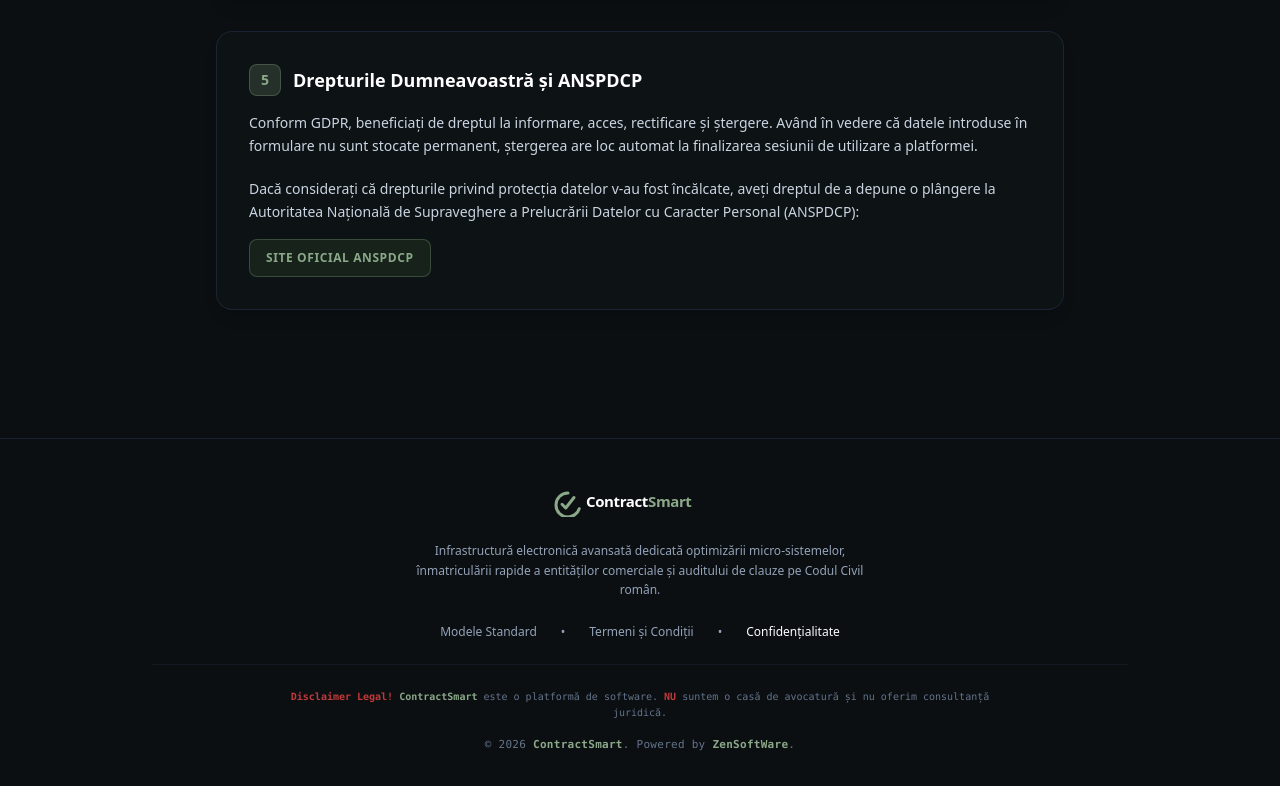
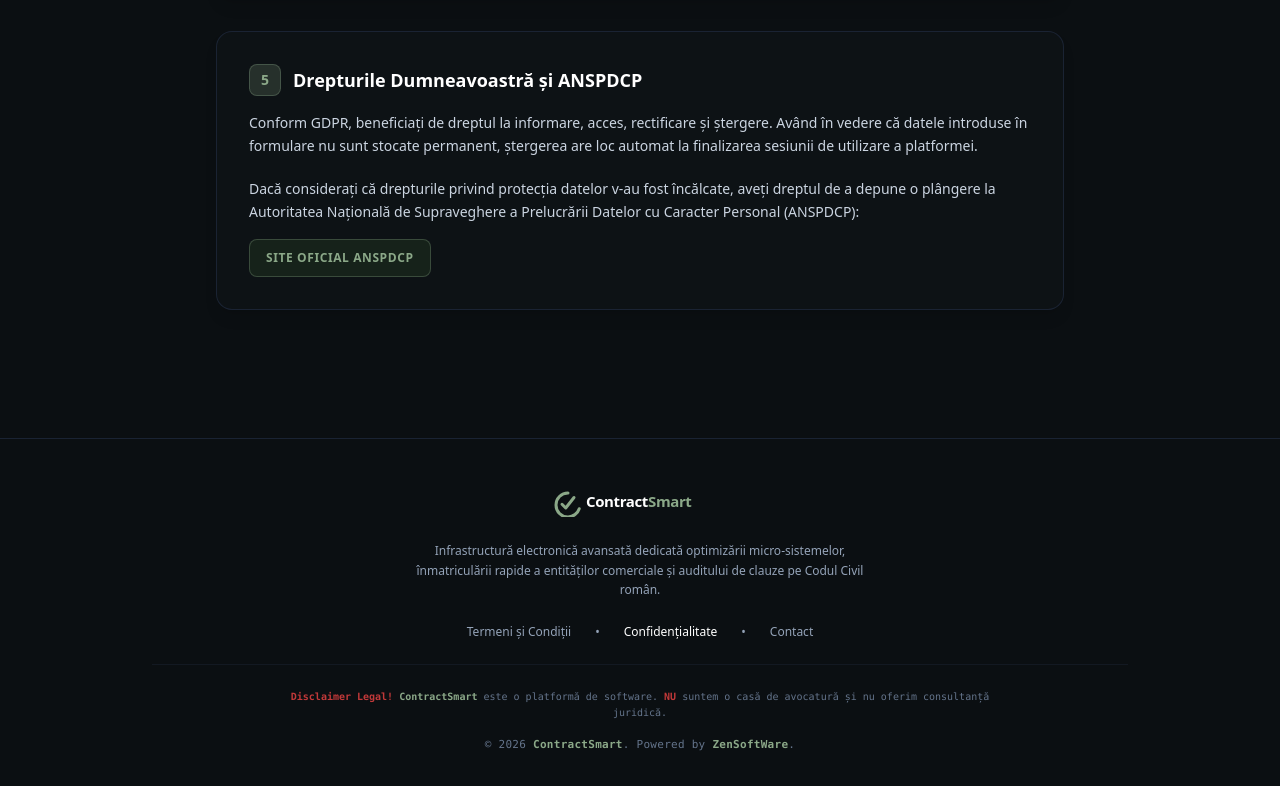
Before and after one commit to zensoftwr-library/ContractSmartRo, a Next.js app: page /politica-si-confidentialitate in a window 1280 px wide. Shown: the part 1373-2159 px from the top of the page. Built offline with nearby package versions, Linux system fonts and the light colour scheme.

Commit message:
Update widget-uri, fix UI si rezolvare GDPR

```diff
--- a/app/baza-legala/page.js
+++ b/app/baza-legala/page.js
@@ -157,8 +157,6 @@
             Infrastructură electronică avansată dedicată optimizării micro-sistemelor, înmatriculării rapide a entităților comerciale și auditului de clauze pe Codul Civil român.
           </p>
           <div className="flex justify-center space-x-6 text-xs text-slate-400 font-medium">
-            <Link href="/modele-contracte" className="hover:text-[#8ba888] transition">Modele Standard</Link>
-            <span>•</span>
             <Link href="/termeni-si-conditii" className="hover:text-[#8ba888] transition">Termeni și Condiții</Link>
             <span>•</span>
             <Link href="/politica-si-confidentialitate" className="hover:text-[#8ba888] transition">Confidențialitate</Link>
--- a/app/contact/page.js
+++ b/app/contact/page.js
@@ -205,11 +205,11 @@
             Infrastructură electronică avansată dedicată optimizării micro-sistemelor, înmatriculării rapide a entităților comerciale și auditului de clauze pe Codul Civil român.
           </p>
           <div className="flex justify-center space-x-6 text-xs text-slate-400 font-medium">
-            <Link href="/modele-contracte" className="hover:text-[#8ba888] transition">Modele Standard</Link>
-            <span>•</span>
             <Link href="/termeni-si-conditii" className="hover:text-[#8ba888] transition">Termeni și Condiții</Link>
             <span>•</span>
             <Link href="/politica-si-confidentialitate" className="hover:text-[#8ba888] transition">Confidențialitate</Link>
+            <span>•</span>
+            <Link href="/contact" className="hover:text-[#8ba888] transition">Contact</Link>
           </div>
           <div className="pt-6 border-t border-slate-800/40 flex flex-col items-center gap-4">
             <p className="text-[10px] text-slate-500 font-mono max-w-3xl text-center leading-relaxed px-4">
--- a/app/despre-noi/page.js
+++ b/app/despre-noi/page.js
@@ -157,8 +157,6 @@
             Infrastructură electronică avansată dedicată optimizării micro-sistemelor, înmatriculării rapide a entităților comerciale și auditului de clauze pe Codul Civil român.
           </p>
           <div className="flex justify-center space-x-6 text-xs text-slate-400 font-medium">
-            <Link href="/modele-contracte" className="hover:text-[#8ba888] transition">Modele Standard</Link>
-            <span>•</span>
             <Link href="/termeni-si-conditii" className="hover:text-[#8ba888] transition">Termeni și Condiții</Link>
             <span>•</span>
             <Link href="/politica-si-confidentialitate" className="hover:text-[#8ba888] transition">Confidențialitate</Link>
--- a/app/modele-contracte/page.js
+++ b/app/modele-contracte/page.js
@@ -358,6 +358,11 @@
         </div>
       </div>
 
+      {/* Tabelul de prețuri apare mereu la finalul Step 2 (și la B2B și la Auto) */}
+              <div className="mt-8">
+                {renderCarduriPreturi()}
+              </div>
+
       {/* FOOTER STANDARD PLATFORMA */}
       <footer className="relative z-10 border-t border-slate-800/80 bg-[#0B0F12] pt-12 pb-8 mt-16 text-center">
         <div className="max-w-5xl mx-auto px-6 space-y-6">
--- a/app/politica-si-confidentialitate/page.js
+++ b/app/politica-si-confidentialitate/page.js
@@ -164,11 +164,11 @@
             Infrastructură electronică avansată dedicată optimizării micro-sistemelor, înmatriculării rapide a entităților comerciale și auditului de clauze pe Codul Civil român.
           </p>
           <div className="flex justify-center space-x-6 text-xs text-slate-400 font-medium">
-            <Link href="/modele-contracte" className="hover:text-[#8ba888] transition">Modele Standard</Link>
-            <span>•</span>
             <Link href="/termeni-si-conditii" className="hover:text-[#8ba888] transition">Termeni și Condiții</Link>
             <span>•</span>
             <Link href="/politica-si-confidentialitate" className="hover:text-[#8ba888] transition text-white">Confidențialitate</Link>
+            <span>•</span>
+            <Link href="/contact" className="hover:text-[#8ba888] transition">Contact</Link>
           </div>
           <div className="pt-6 border-t border-slate-800/40 flex flex-col items-center gap-4">
             <p className="text-[10px] text-slate-500 font-mono max-w-3xl text-center leading-relaxed px-4">
--- a/app/termeni-si-conditii/page.js
+++ b/app/termeni-si-conditii/page.js
@@ -274,11 +274,11 @@
             Infrastructură electronică avansată dedicată optimizării micro-sistemelor, înmatriculării rapide a entităților comerciale și auditului de clauze pe Codul Civil român.
           </p>
           <div className="flex justify-center space-x-6 text-xs text-slate-400 font-medium">
-            <Link href="/modele-contracte" className="hover:text-[#8ba888] transition">Modele Standard</Link>
-            <span>•</span>
             <Link href="/termeni-si-conditii" className="hover:text-[#8ba888] transition text-white">Termeni și Condiții</Link>
             <span>•</span>
             <Link href="/politica-si-confidentialitate" className="hover:text-[#8ba888] transition">Confidențialitate</Link>
+            <span>•</span>
+            <Link href="/contact" className="hover:text-[#8ba888] transition">Contact</Link>
           </div>
           <div className="pt-6 border-t border-slate-800/40 flex flex-col items-center gap-4">
             <p className="text-[10px] text-slate-500 font-mono max-w-3xl text-center leading-relaxed px-4">
```
Also changed, not shown: app/page.js.
